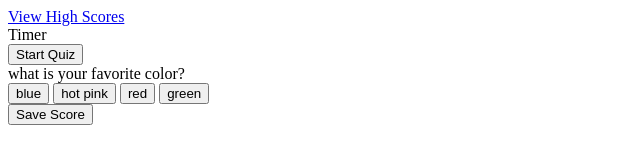
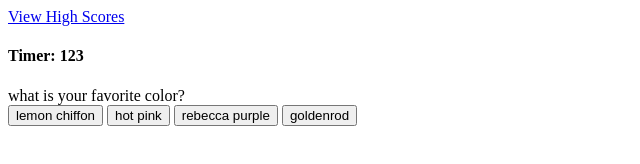
Before and after one commit to vmichalecki/code-quiz, a plain HTML site: page index.html in a window 1280 px wide. Both pictures are taken after a click on the button "Start Quiz". Shown: the whole page, without its empty margins (0-640 px from the left). Drawn offline with Linux system fonts and the light colour scheme.

Commit message:
all functions working properly

```diff
--- a/assets/js/scripts.js
+++ b/assets/js/scripts.js
@@ -1,25 +1,29 @@
-// define variables //////////////////////////////////
 let startBtn = document.getElementById('start');
-let saveScore = document.getElementById('save-score');
 let choiceBtn0 = document.getElementById('choice-btn-0');
 let choiceBtn1 = document.getElementById('choice-btn-1');
 let choiceBtn2 = document.getElementById('choice-btn-2');
 let choiceBtn3 = document.getElementById('choice-btn-3');
+let instructions = document.getElementById('instructions');
+let questionContainer = document.getElementById('question-container');
+let form = document.getElementById('form');
+
+let initialInput = document.getElementById('initials');
+let saveScore = document.getElementById('save-score');
+
+let body = document.body;
 let questionsIndex = 0;
-let answersIndex = 0;
-let body = document.body;
-// const buttonEl = document.container.getElementsByTagName('button');
+let countdown = 125;
 
 let questions = [
 	{
 		question: 'what is your favorite color?',
-		answers: ['blue', 'hot pink', 'red', 'green'],
+		answers: ['lemon chiffon', 'hot pink', 'rebecca purple', 'goldenrod'],
 		correctAnswer: 'hot pink',
 	},
 	{
 		question: 'how much is too much?',
-		answers: ['never too much', 'much too much', 'what?', 'two'],
-		correctAnswer: 'never too much',
+		answers: ['there is no such thing', 'much too much', 'what?', 'two'],
+		correctAnswer: 'there is no such thing',
 	},
 	{
 		question: 'why?',
@@ -28,23 +32,43 @@ let questions = [
 	},
 	{
 		question: 'where are we?',
-		answers: ['everywhere', 'nowhere', 'lost?', "who is'we'?"],
-		correctAnswer: 'nowhere',
+		answers: ['everywhere', 'nowhere', 'lost?', "who is 'we'?"],
+		correctAnswer: "who is 'we'?",
 	},
 ];
 
-// functions //////////////////////////////////
-// start quiz - init
+function init() {
+	instructions.style.display = 'block';
+	questionContainer.style.display = 'none';
+	form.style.display = 'none';
+}
+
 function startQuiz() {
-	// start timer
-	// find dom element to show the question
+	instructions.style.display = 'none';
+	questionContainer.style.display = 'block';
 	showQuestion();
+	startTimer();
+	if (startBtn.style.display === 'none') {
+		startBtn.style.display = 'block';
+	} else {
+		startBtn.style.display = 'none';
+	}
+}
+
+function startTimer() {
+	var interval = setInterval(function () {
+		countdown--;
+		document.getElementById('timer').textContent = countdown;
+		if (countdown <= 0 || questionsIndex >= questions.length) {
+			clearInterval(interval);
+			endGame();
+		}
+	}, 1000);
 }
 
 // get the next question
 function showQuestion() {
 	let setQuestion = questions[questionsIndex];
-
 	document.getElementById('questions').innerHTML = setQuestion.question;
 
 	let answers = setQuestion.answers;
@@ -52,54 +76,41 @@ function showQuestion() {
 		document.querySelector(`#choice-btn-${i}`).innerHTML = answers[i];
 		document.querySelector(`#choice-btn-${i}`).setAttribute('value', answers[i]);
 	}
-
-	verifyAnswer();
 }
 
-// check user selection
 function verifyAnswer() {
 	if (this.value === questions[questionsIndex].correctAnswer) {
-		alert('correct');
 		questionsIndex++;
 		if (questionsIndex < questions.length) {
 			showQuestion();
-		} else {
-			endGame();
 		}
 	} else {
+		console.log('wrong');
+		countdown -= 10;
 	}
-
-	// check the user selection against correct answer
-	// incorrect remove seconds
-	// set score
-	// get next question
-	// showQuestion();
-	// if questions.length
 }
 
-// end game
 function endGame() {
-	alert('gameov er ');
-	// set their score
-	// show end screen
-	// clear out timer
+	alert('game over');
+	questionContainer.style.display = 'none';
+	form.style.display = 'block';
 }
 
 // save high score
-function saveHighScore() {
-	// prompt for initials
-	// save score to localstorage
+function saveHighScore(event) {
+	event.preventDefault();
+
+	let initialInput = document.getElementById('initials').value;
+	localStorage.setItem('initialInput', initialInput);
+	localStorage.setItem('countdown', countdown);
 }
 
 // event listeners //////////////////////////////////
-// choiceBtn.addEventListener('click', verifyAnswer);
 choiceBtn0.addEventListener('click', verifyAnswer);
 choiceBtn1.addEventListener('click', verifyAnswer);
 choiceBtn2.addEventListener('click', verifyAnswer);
 choiceBtn3.addEventListener('click', verifyAnswer);
+startBtn.addEventListener('click', startQuiz);
+saveScore.addEventListener('click', saveHighScore);
 
-// start button click
-startBtn.addEventListener('click', startQuiz);
-
-// save high score
-saveScore.addEventListener('click', saveHighScore);
+init();
--- a/index.html
+++ b/index.html
@@ -11,13 +11,16 @@
 
 <header>
     <a href=high-scores.html target="_blank">View High Scores</a>
-    <div>Timer</div>
+    <h4>Timer: <span id="timer">125</span></h4>
 </header>
 
 <body>
-    <div id="instructions" class="instructions"></div>
+    <div id="instructions" class="instructions">
+        <h2>the existential dread quiz</h2>
+        <p>here are some questions to ask yourself to initiate an existential crisis.</p>
+    </div>
     <button id="start">Start Quiz</button>
-    <container>
+    <container id="question-container" class="question-container">
         <div id="questions" class="questions"></div>
         <div id="choices" class="choices">
             <button class="choice-btn" id="choice-btn-0">A</button>
@@ -26,7 +29,14 @@
             <button class="choice-btn" id="choice-btn-3">D</button>
         </div>
     </container>
-    <button id="save-score">Save Score</button>
+    <div id="form">
+        <form action="save-score-form" method="post">
+            <label for="initials">Initials:</label>
+            <input type="text" id="initials" name="user-initials">
+            <button type="submit" class="saveInitials" id="save-score">Save score</button>
+        </form>
+    </div>
+
     <!-- <script src="./assets/js/questions.js"></script> -->
     <script src="./assets/js/scripts.js"></script>
 </body>
```
Also changed, not shown: 1 other file.
